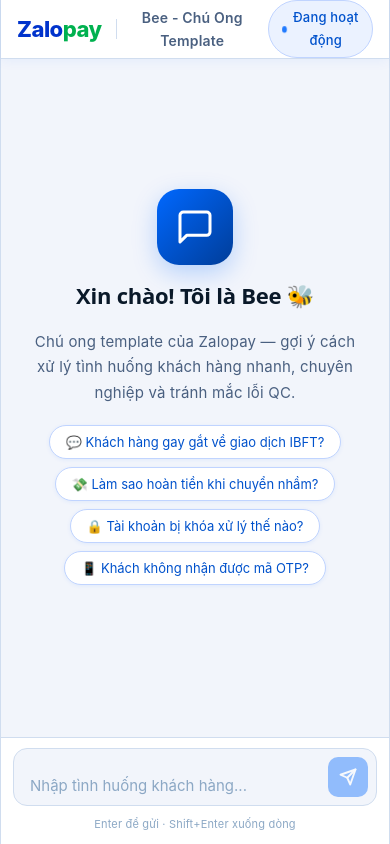
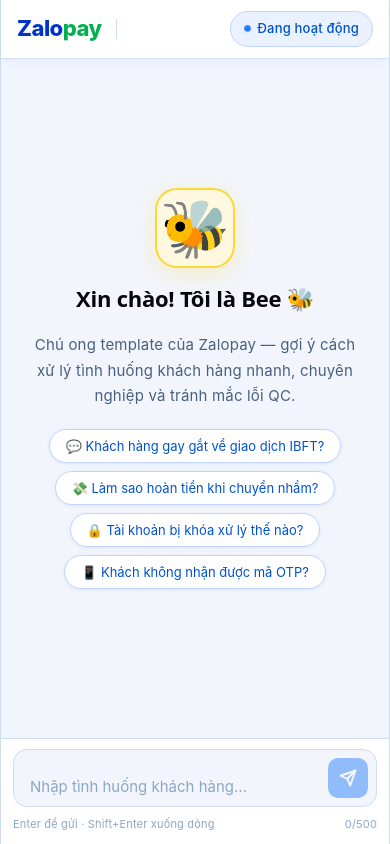
Before and after one commit to thienzyn/qc-agent, a React (Vite) app in the folder qc-chat-ui/: page / in a window 390 px wide. Built offline with nearby package versions, Linux system fonts and the light colour scheme.

Commit message:
Upgrade UI with all features

```diff
--- a/qc-chat-ui/src/App.css
+++ b/qc-chat-ui/src/App.css
@@ -4,7 +4,7 @@
   --blue-deep:   #003D99;
   --blue-light:  #EBF2FF;
   --blue-mid:    #C0D4FF;
-  --green:       #00C851;
+  --green:       #00B14F;
   --text:        #0A1929;
   --text-muted:  #4A6080;
   --text-hint:   #8CA8C5;
@@ -39,15 +39,13 @@
   padding: 0 24px; height: 58px;
   display: flex; align-items: center; gap: 14px;
 }
-.header-divider {
-  width: 1px; height: 20px;
-  background: var(--border);
-}
-.header-product {
-  font-size: 14px; font-weight: 600;
-  color: var(--text-muted);
-}
-.header-right { margin-left: auto; }
+.logo { font-size: 22px; font-weight: 800; letter-spacing: -0.5px; }
+.zp-zalo { color: #0033CC; }
+.zp-pay  { color: #00B14F; }
+.header-divider { width: 1px; height: 20px; background: var(--border); }
+.header-product { font-size: 14px; font-weight: 600; color: var(--text-muted); }
+.header-right { margin-left: auto; display: flex; align-items: center; gap: 10px; }
+
 .status-pill {
   display: flex; align-items: center; gap: 6px;
   font-size: 13px; font-weight: 500;
@@ -56,10 +54,6 @@
   border: 1px solid var(--blue-mid);
   padding: 5px 13px; border-radius: 99px;
 }
-.header-brand { font-size: 22px; font-weight: 800; letter-spacing: -0.5px; line-height: 1; }
-.zp-zalo { color: #0033CC; }
-.zp-pay  { color: #00B14F; }
-
 .status-dot {
   width: 7px; height: 7px;
   background: var(--blue); border-radius: 50%;
@@ -70,11 +64,23 @@
   50%      { opacity:.4; transform:scale(.75); }
 }
 
+.clear-btn {
+  display: flex; align-items: center; gap: 5px;
+  font-size: 13px; font-family: inherit; font-weight: 500;
+  color: var(--text-muted);
+  background: transparent;
+  border: 1px solid var(--border);
+  border-radius: 99px;
+  padding: 5px 12px; cursor: pointer;
+  transition: all .15s;
+}
+.clear-btn:hover { color: var(--blue); border-color: var(--blue); background: var(--blue-light); }
+
 /* ── Chat ── */
 .chat-area {
   flex: 1; overflow-y: auto;
-  padding: 32px 20px 24px;
-  display: flex; flex-direction: column; gap: 22px;
+  padding: 24px 20px;
+  display: flex; flex-direction: column; gap: 20px;
 }
 
 /* ── Empty state ── */
@@ -86,20 +92,19 @@
   flex: 1; justify-content: center;
 }
 .empty-icon-wrap {
-  width: 76px; height: 76px;
-  background: linear-gradient(135deg, var(--blue) 0%, var(--blue-deep) 100%);
+  font-size: 56px; line-height: 1;
+  background: #FFF8E1;
+  border: 2px solid #FDD835;
+  width: 80px; height: 80px;
   border-radius: 22px;
   display: flex; align-items: center; justify-content: center;
   margin-bottom: 6px;
-  box-shadow: 0 8px 24px rgba(0,104,255,0.25);
+  box-shadow: 0 6px 20px rgba(253,216,53,0.25);
 }
-.empty-state h2 { font-size: 22px; font-weight: 700; color: var(--text); }
+.empty-state h2 { font-size: 22px; font-weight: 700; }
 .empty-state p { font-size: 15px; color: var(--text-muted); line-height: 1.7; max-width: 360px; }
 
-.suggestions {
-  display: flex; flex-wrap: wrap;
-  gap: 8px; justify-content: center; margin-top: 8px;
-}
+.suggestions { display: flex; flex-wrap: wrap; gap: 8px; justify-content: center; margin-top: 8px; }
 .chip {
   font-size: 13px; font-family: inherit;
   color: var(--blue-dark);
@@ -110,12 +115,16 @@
   transition: all .15s;
   box-shadow: 0 1px 4px rgba(0,104,255,0.08);
 }
-.chip:hover {
-  background: var(--blue-light);
-  border-color: var(--blue);
-  transform: translateY(-1px);
-  box-shadow: 0 3px 10px rgba(0,104,255,0.15);
+.chip:hover { background: var(--blue-light); border-color: var(--blue); transform: translateY(-1px); }
+.chip--small { padding: 5px 12px; font-size: 12px; }
+
+/* ── Follow-up suggestions ── */
+.follow-up {
+  display: flex; align-items: center; flex-wrap: wrap; gap: 8px;
+  padding: 0 0 4px 46px;
+  max-width: 900px; width: 100%; margin: 0 auto;
 }
+.follow-up-label { font-size: 12px; color: var(--text-hint); }
 
 /* ── Message rows ── */
 .msg-row {
@@ -135,10 +144,10 @@
   border: 2px solid #FDD835;
   display: flex; align-items: center; justify-content: center;
   flex-shrink: 0;
-  box-shadow: 0 2px 8px rgba(253,216,53,0.35);
+  box-shadow: 0 2px 8px rgba(253,216,53,0.3);
 }
 .avatar-user {
-  width: 34px; height: 34px; border-radius: 50%;
+  width: 36px; height: 36px; border-radius: 50%;
   background: var(--blue-mid);
   color: var(--blue-deep);
   font-size: 11px; font-weight: 700;
@@ -157,8 +166,7 @@
   background: var(--blue);
   color: #fff;
   border-bottom-right-radius: 4px;
-  padding: 12px 16px;
-  text-align: left;
+  padding: 12px 16px 6px;
   box-shadow: 0 2px 12px rgba(0,104,255,0.2);
 }
 .bubble--ai {
@@ -166,27 +174,28 @@
   color: var(--text);
   border: 1px solid var(--border);
   border-bottom-left-radius: 4px;
-  padding: 14px 16px 40px;
+  padding: 14px 16px 8px;
   box-shadow: 0 2px 10px rgba(0,0,0,0.05);
 }
-.bubble--error {
-  background: #FFF0F0; border-color: #FFD0D0; color: #C0392B;
-  padding: 12px 16px;
+.bubble--error { background: #FFF0F0; border-color: #FFD0D0; color: #C0392B; padding: 12px 16px; }
+
+/* Typing */
+.bubble--typing {
+  display: flex; align-items: center; gap: 10px;
+  padding: 14px 18px;
 }
-.bubble--typing {
-  display: flex; align-items: center; gap: 5px;
-  padding: 16px 20px !important;
-}
-.bubble--typing span {
+.shimmer-dots { display: flex; gap: 5px; }
+.shimmer-dots span {
   width: 8px; height: 8px; background: var(--blue);
   border-radius: 50%; animation: bounce 1.2s infinite;
 }
-.bubble--typing span:nth-child(2) { animation-delay: .18s; }
-.bubble--typing span:nth-child(3) { animation-delay: .36s; }
+.shimmer-dots span:nth-child(2) { animation-delay: .18s; }
+.shimmer-dots span:nth-child(3) { animation-delay: .36s; }
 @keyframes bounce {
   0%,80%,100% { transform:translateY(0); opacity:.35; }
   40%          { transform:translateY(-7px); opacity:1; }
 }
+.typing-text { font-size: 13px; color: var(--text-hint); font-style: italic; }
 
 .bubble-sender {
   font-size: 11px; font-weight: 700;
@@ -194,32 +203,22 @@
   letter-spacing: 0.05em; text-transform: uppercase;
 }
 
-/* ── Markdown ── */
-.markdown { font-size: 15px; line-height: 1.75; text-align: left; }
-.markdown p { margin-bottom: 4px; }
-.markdown p.list-item { padding-left: 4px; margin-bottom: 5px; }
-.markdown p:last-child { margin-bottom: 0; }
-.markdown br { display: block; margin: 2px 0; line-height: 0.5; }
-.markdown h2 { font-size: 16px; font-weight: 700; margin: 14px 0 7px; color: var(--text); border-bottom: 1px solid var(--border); padding-bottom: 4px; }
-.markdown h3 { font-size: 15px; font-weight: 700; margin: 12px 0 5px; color: var(--blue-dark); }
-.markdown strong { font-weight: 700; color: var(--text); }
-.markdown em { font-style: italic; color: var(--text-muted); }
-.markdown hr { border: none; border-top: 1px solid var(--border); margin: 12px 0; }
-.markdown .bq-group {
-  background: var(--blue-light);
-  border-left: 3px solid var(--blue);
-  border-radius: 0 var(--r-sm) var(--r-sm) 0;
-  padding: 10px 14px; margin: 10px 0;
+.bubble-footer {
+  display: flex; align-items: center; justify-content: space-between;
+  margin-top: 10px; padding-top: 8px;
+  border-top: 1px solid var(--border);
 }
-.markdown blockquote {
-  margin: 0; color: var(--text-muted);
-  line-height: 1.7; font-style: normal;
+
+.msg-time {
+  font-size: 11px; color: var(--text-hint);
 }
-.markdown blockquote + blockquote { margin-top: 6px; }
+.msg-time--user {
+  font-size: 11px; color: rgba(255,255,255,0.6);
+  text-align: right; margin-top: 4px;
+}
 
 /* ── Copy button ── */
 .copy-btn {
-  position: absolute; bottom: 10px; right: 12px;
   background: var(--bg);
   border: 1px solid var(--border);
   border-radius: 6px; padding: 4px 10px;
@@ -230,11 +229,42 @@
 }
 .copy-btn:hover { color: var(--blue-dark); border-color: var(--blue); background: var(--blue-light); }
 
+/* ── Markdown ── */
+.markdown { font-size: 15px; line-height: 1.75; text-align: left; }
+.markdown p { margin-bottom: 6px; }
+.markdown p:last-child { margin-bottom: 0; }
+.markdown h2 { font-size: 16px; font-weight: 700; margin: 14px 0 7px; color: var(--text); border-bottom: 1px solid var(--border); padding-bottom: 4px; }
+.markdown h3 { font-size: 15px; font-weight: 700; margin: 12px 0 5px; color: var(--blue-dark); }
+.markdown strong { font-weight: 700; color: var(--text); }
+.markdown em { font-style: italic; color: var(--text-muted); }
+.markdown hr { border: none; border-top: 1px solid var(--border); margin: 12px 0; }
+.markdown p.list-item { padding-left: 4px; margin-bottom: 5px; }
+.markdown p.list-item { color: var(--blue-deep); font-size: 12px; font-weight: 500; margin-top: 2px; }
+.markdown p.note-italic { font-style: italic; color: var(--text-muted); margin-bottom: 6px; }
+
+/* Brand highlight */
+.markdown .brand { color: var(--blue); font-weight: 600; }
+
+/* QC note */
+.markdown p.qc-note {
+  background: #FFF0F0;
+  border-left: 3px solid #E53935;
+  border-radius: 0 6px 6px 0;
+  padding: 8px 12px;
+  margin: 8px 0;
+  color: var(--text);
+  font-weight: 400;
+}
+.markdown p.qc-note .qc-label {
+  color: #C62828;
+  font-weight: 700;
+}
+
 /* ── Input ── */
 .input-bar {
   background: var(--surface);
   border-top: 1px solid var(--border);
-  padding: 14px 20px 12px;
+  padding: 12px 20px 10px;
   flex-shrink: 0;
 }
 .input-wrap { max-width: 900px; margin: 0 auto; }
@@ -268,7 +298,6 @@
   box-shadow: 0 2px 8px rgba(0,104,255,0.3);
 }
 .send-btn:hover:not(:disabled) { background: var(--blue-dark); transform: scale(1.05); }
-.send-btn:active:not(:disabled) { transform: scale(0.97); }
 .send-btn:disabled { opacity: .4; cursor: not-allowed; box-shadow: none; }
 .spinner {
   width: 16px; height: 16px;
@@ -277,21 +306,19 @@
   animation: spin .7s linear infinite;
 }
 @keyframes spin { to { transform: rotate(360deg); } }
-.input-hint { text-align: center; font-size: 11px; color: var(--text-hint); margin-top: 7px; }
+
+.input-meta {
+  display: flex; justify-content: space-between; align-items: center;
+  margin-top: 6px;
+}
+.input-hint { font-size: 11px; color: var(--text-hint); }
+.char-count { font-size: 11px; color: var(--text-hint); }
+.char-count--warn { color: #E53935; font-weight: 600; }
 
 @media (max-width: 600px) {
   .bubble { max-width: 88%; }
-  .chat-area { padding: 20px 12px; }
+  .chat-area { padding: 16px 12px; }
   .input-bar { padding: 10px 12px 8px; }
   .header-inner { padding: 0 16px; }
+  .header-product { display: none; }
 }
-
-.markdown p.qc-note {
-  background: #FFF0F0;
-  border-left: 3px solid #E53935;
-  border-radius: 0 6px 6px 0;
-  padding: 8px 12px;
-  margin: 8px 0;
-  color: #C62828;
-  font-weight: 500;
-}
--- a/qc-chat-ui/src/App.jsx
+++ b/qc-chat-ui/src/App.jsx
@@ -1,8 +1,6 @@
 import { useState, useRef, useEffect } from "react";
 import axios from "axios";
 import "./App.css";
-
-
 
 const AIAvatar = () => (
   <div className="avatar-ai">
@@ -16,6 +14,8 @@
 
   for (let line of lines) {
     line = line.replace(/^>\s*/, "");
+    // Highlight Zalopay
+    line = line.replace(/(Zalopay)/g, '<span class="brand">$1</span>');
 
     if (/^### (.+)/.test(line)) {
       html += `<h3>${line.replace(/^### /, "")}</h3>`;
@@ -30,13 +30,16 @@
     } else if (line.trim() === "---") {
       html += '<hr/>';
     } else if (line.trim() === "") {
-      // dòng trống — bỏ qua, margin của p đã tạo khoảng cách
+      // skip
     } else {
       const formatted = line
         .replace(/\*\*(.+?)\*\*/g, '<strong>$1</strong>')
         .replace(/\*(.+?)\*/g, '<em>$1</em>');
-      if (/💡/.test(line) || /Luưu ý QC/i.test(line)) {
-        html += `<p class="qc-note">${formatted}</p>`;
+      if (/🐝|💡/.test(line) || /Lưu ý QC/i.test(line)) {
+        const qcFormatted = formatted.replace(/(Lưu ý QC:?)/gi, '<span class="qc-label">$1</span>');
+        html += `<p class="qc-note">${qcFormatted}</p>`;
+      } else if (line.startsWith('(') || /^Áp dụng/i.test(line)) {
+        html += `<p class="note-italic">${formatted}</p>`;
       } else {
         html += `<p>${formatted}</p>`;
       }
@@ -45,11 +48,30 @@
   return html;
 }
 
+function getTime() {
+  return new Date().toLocaleTimeString('vi-VN', { hour: '2-digit', minute: '2-digit' });
+}
+
+function TypingIndicator() {
+  return (
+    <div className="msg-row msg-row--ai">
+      <AIAvatar />
+      <div className="bubble bubble--ai bubble--typing">
+        <div className="shimmer-dots">
+          <span /><span /><span />
+        </div>
+        <span className="typing-text">Bee đang soạn...</span>
+      </div>
+    </div>
+  );
+}
+
 export default function App() {
   const [message, setMessage] = useState("");
   const [messages, setMessages] = useState([]);
   const [loading, setLoading] = useState(false);
   const [copied, setCopied] = useState(null);
+  const [charCount, setCharCount] = useState(0);
   const textareaRef = useRef(null);
   const bottomRef = useRef(null);
 
@@ -65,30 +87,33 @@
     }
   }
 
+  function clearChat() {
+    setMessages([]);
+    setMessage("");
+    if (textareaRef.current) textareaRef.current.style.height = "auto";
+  }
+
   async function sendMessage() {
     if (!message.trim() || loading) return;
     const userMsg = message.trim();
+    const time = getTime();
     setMessage("");
+    setCharCount(0);
     if (textareaRef.current) textareaRef.current.style.height = "auto";
-    setMessages((prev) => [...prev, { role: "user", text: userMsg }]);
+    setMessages((prev) => [...prev, { role: "user", text: userMsg, time }]);
     setLoading(true);
     try {
       const res = await axios.post("https://endpoint-392cf668-0694-4044-a478-9839029a4c9c.agentbase-runtime.aiplatform.vngcloud.vn/chat", { message: userMsg });
-      setMessages((prev) => [...prev, { role: "ai", text: res.data.answer }]);
+      setMessages((prev) => [...prev, { role: "ai", text: res.data.answer, time: getTime() }]);
     } catch (err) {
-      const errMsg = err.response
-        ? "Lỗi từ server: " + JSON.stringify(err.response.data)
-        : "Lỗi kết nối: " + err.message;
-      setMessages((prev) => [...prev, { role: "ai", text: errMsg, isError: true }]);
+      const errMsg = err.response ? "Lỗi từ server: " + JSON.stringify(err.response.data) : "Lỗi kết nối: " + err.message;
+      setMessages((prev) => [...prev, { role: "ai", text: errMsg, isError: true, time: getTime() }]);
     }
     setLoading(false);
   }
 
   function handleKeyDown(e) {
-    if (e.key === "Enter" && !e.shiftKey) {
-      e.preventDefault();
-      sendMessage();
-    }
+    if (e.key === "Enter" && !e.shiftKey) { e.preventDefault(); sendMessage(); }
   }
 
   function copyText(text, idx) {
@@ -97,7 +122,19 @@
     setTimeout(() => setCopied(null), 2000);
   }
 
-  const suggestions = [
+  function getSuggestions(text) {
+    if (!text) return [];
+    if (/IBFT|liên ngân hàng/i.test(text)) return ["Thời gian hoàn tiền IBFT?", "Khách yêu cầu bằng chứng giao dịch?"];
+    if (/khóa|mở khóa/i.test(text)) return ["Cần giấy tờ gì để mở khóa?", "Thời gian xử lý mở khóa?"];
+    if (/hoàn tiền|chuyển nhầm/i.test(text)) return ["Quy trình hoàn tiền bao lâu?", "Cần thông tin gì để tra soát?"];
+    if (/OTP/i.test(text)) return ["Khách không nhận được OTP lần 2?", "Thay đổi số điện thoại nhận OTP?"];
+    return ["Tình huống khách gay gắt hơn?", "Cần template phản hồi email?"];
+  }
+
+  const lastAiMsg = [...messages].reverse().find(m => m.role === "ai");
+  const suggestions = lastAiMsg ? getSuggestions(lastAiMsg.text) : [];
+
+  const quickSuggestions = [
     "💬 Khách hàng gay gắt về giao dịch IBFT?",
     "💸 Làm sao hoàn tiền khi chuyển nhầm?",
     "🔒 Tài khoản bị khóa xử lý thế nào?",
@@ -108,9 +145,9 @@
     <div className="app">
       <header className="header">
         <div className="header-inner">
-          <span className="header-brand">
+          <div className="logo">
             <span className="zp-zalo">Zalo</span><span className="zp-pay">pay</span>
-          </span>
+          </div>
           <div className="header-divider" />
           <span className="header-product">Bee - Chú Ong Template</span>
           <div className="header-right">
@@ -118,6 +155,14 @@
               <span className="status-dot" />
               Đang hoạt động
             </div>
+            {messages.length > 0 && (
+              <button className="clear-btn" onClick={clearChat} title="Làm mới cuộc trò chuyện">
+                <svg width="14" height="14" viewBox="0 0 24 24" fill="none" stroke="currentColor" strokeWidth="2" strokeLinecap="round" strokeLinejoin="round">
+                  <polyline points="1 4 1 10 7 10"/><path d="M3.51 15a9 9 0 1 0 .49-3.49"/>
+                </svg>
+                Làm mới
+              </button>
+            )}
           </div>
         </div>
       </header>
@@ -125,21 +170,17 @@
       <main className="chat-area">
         {messages.length === 0 && !loading && (
           <div className="empty-state">
-            <div className="empty-icon-wrap">
-              <svg width="40" height="40" viewBox="0 0 24 24" fill="none" stroke="white" strokeWidth="1.8" strokeLinecap="round" strokeLinejoin="round">
-                <path d="M21 15a2 2 0 0 1-2 2H7l-4 4V5a2 2 0 0 1 2-2h14a2 2 0 0 1 2 2z"/>
-              </svg>
-            </div>
+            <div className="empty-icon-wrap">🐝</div>
             <h2>Xin chào! Tôi là Bee 🐝</h2>
             <p>Chú ong template của Zalopay — gợi ý cách xử lý tình huống khách hàng nhanh, chuyên nghiệp và tránh mắc lỗi QC.</p>
             <div className="suggestions">
-              {suggestions.map((s) => (
+              {quickSuggestions.map((s) => (
                 <button key={s} className="chip" onClick={() => {
-                  setMessage(s.replace(/^.{2}/, "").trim());
+                  const clean = s.replace(/^.{2}/, "").trim();
+                  setMessage(clean);
+                  setCharCount(clean.length);
                   textareaRef.current?.focus();
-                }}>
-                  {s}
-                </button>
+                }}>{s}</button>
               ))}
             </div>
           </div>
@@ -154,37 +195,45 @@
                   <div className="bubble-sender">Bee 🐝</div>
                   <div className="markdown" dangerouslySetInnerHTML={{ __html: renderMarkdown(msg.text) }} />
                   {!msg.isError && (
-                    <button className="copy-btn" onClick={() => copyText(msg.text, i)}>
-                      {copied === i ? (
-                        <>
-                          <svg width="12" height="12" viewBox="0 0 24 24" fill="none" stroke="currentColor" strokeWidth="2.5" strokeLinecap="round" strokeLinejoin="round"><polyline points="20 6 9 17 4 12"/></svg>
-                          Đã sao chép
-                        </>
-                      ) : (
-                        <>
-                          <svg width="12" height="12" viewBox="0 0 24 24" fill="none" stroke="currentColor" strokeWidth="2" strokeLinecap="round" strokeLinejoin="round">
-                            <rect x="9" y="9" width="13" height="13" rx="2"/><path d="M5 15H4a2 2 0 0 1-2-2V4a2 2 0 0 1 2-2h9a2 2 0 0 1 2 2v1"/>
-                          </svg>
-                          Sao chép
-                        </>
-                      )}
-                    </button>
+                    <div className="bubble-footer">
+                      <span className="msg-time">{msg.time}</span>
+                      <button className="copy-btn" onClick={() => copyText(msg.text, i)}>
+                        {copied === i ? (
+                          <><svg width="12" height="12" viewBox="0 0 24 24" fill="none" stroke="currentColor" strokeWidth="2.5" strokeLinecap="round" strokeLinejoin="round"><polyline points="20 6 9 17 4 12"/></svg> Đã sao chép</>
+                        ) : (
+                          <><svg width="12" height="12" viewBox="0 0 24 24" fill="none" stroke="currentColor" strokeWidth="2" strokeLinecap="round" strokeLinejoin="round"><rect x="9" y="9" width="13" height="13" rx="2"/><path d="M5 15H4a2 2 0 0 1-2-2V4a2 2 0 0 1 2-2h9a2 2 0 0 1 2 2v1"/></svg> Sao chép</>
+                        )}
+                      </button>
+                    </div>
                   )}
                 </>
-              ) : msg.text}
+              ) : (
+                <>
+                  {msg.text}
+                  <div className="msg-time msg-time--user">{msg.time}</div>
+                </>
+              )}
             </div>
             {msg.role === "user" && <div className="avatar-user">Bạn</div>}
           </div>
         ))}
 
-        {loading && (
-          <div className="msg-row msg-row--ai">
-            <AIAvatar />
-            <div className="bubble bubble--ai bubble--typing">
-              <span /><span /><span />
-            </div>
+        {loading && <TypingIndicator />}
+
+        {/* Gợi ý tiếp theo */}
+        {suggestions.length > 0 && !loading && (
+          <div className="follow-up">
+            <span className="follow-up-label">Hỏi tiếp:</span>
+            {suggestions.map((s) => (
+              <button key={s} className="chip chip--small" onClick={() => {
+                setMessage(s);
+                setCharCount(s.length);
+                textareaRef.current?.focus();
+              }}>{s}</button>
+            ))}
           </div>
         )}
+
         <div ref={bottomRef} />
       </main>
 
@@ -195,16 +244,12 @@
               ref={textareaRef}
               className="textarea"
               value={message}
-              onChange={(e) => { setMessage(e.target.value); autoResize(); }}
+              onChange={(e) => { setMessage(e.target.value); setCharCount(e.target.value.length); autoResize(); }}
               onKeyDown={handleKeyDown}
               placeholder="Nhập tình huống khách hàng..."
               rows={1}
             />
-            <button
-              className="send-btn"
-              onClick={sendMessage}
-              disabled={loading || !message.trim()}
-            >
+            <button className="send-btn" onClick={sendMessage} disabled={loading || !message.trim()}>
               {loading ? <span className="spinner" /> : (
                 <svg width="18" height="18" viewBox="0 0 24 24" fill="none" stroke="currentColor" strokeWidth="2.5" strokeLinecap="round" strokeLinejoin="round">
                   <line x1="22" y1="2" x2="11" y2="13"/><polygon points="22 2 15 22 11 13 2 9 22 2"/>
@@ -212,7 +257,10 @@
               )}
             </button>
           </div>
-          <p className="input-hint">Enter để gửi · Shift+Enter xuống dòng</p>
+          <div className="input-meta">
+            <span className="input-hint">Enter để gửi · Shift+Enter xuống dòng</span>
+            <span className={`char-count ${charCount > 400 ? "char-count--warn" : ""}`}>{charCount}/500</span>
+          </div>
         </div>
       </div>
     </div>
```
